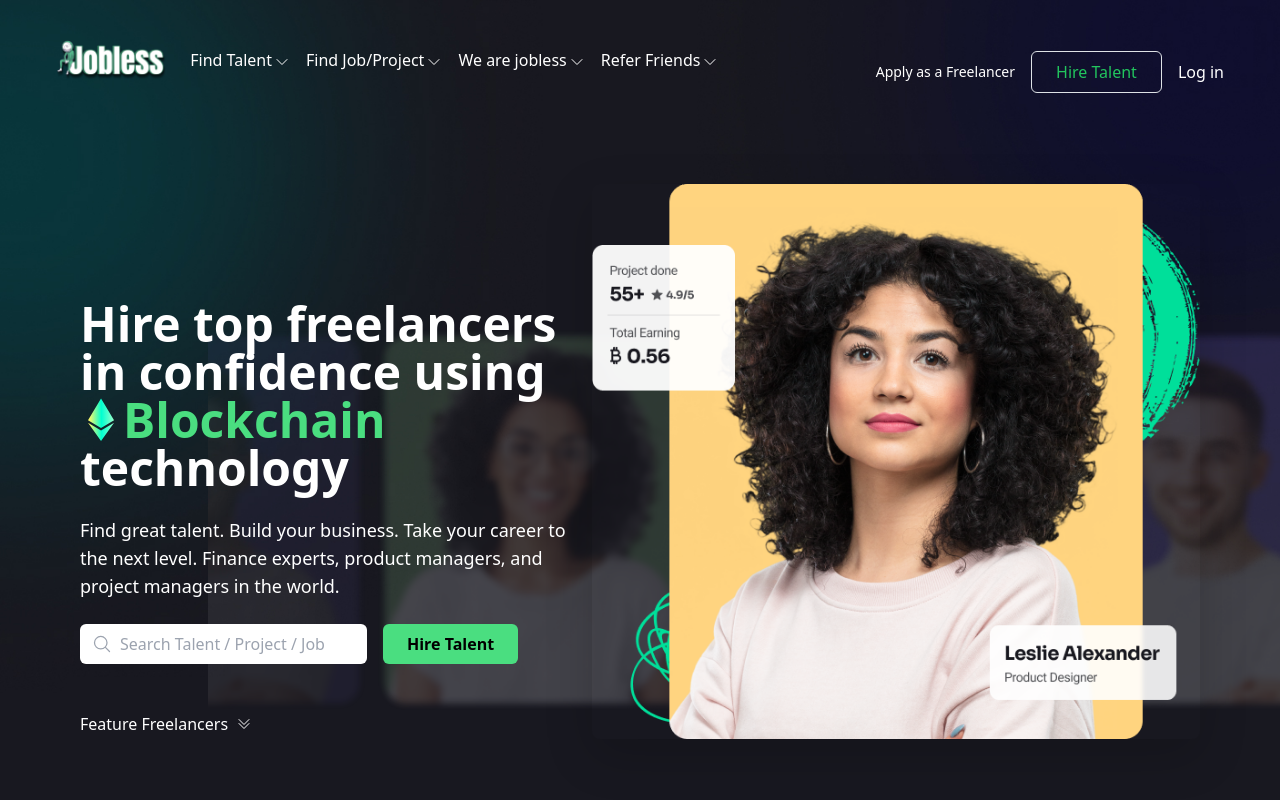
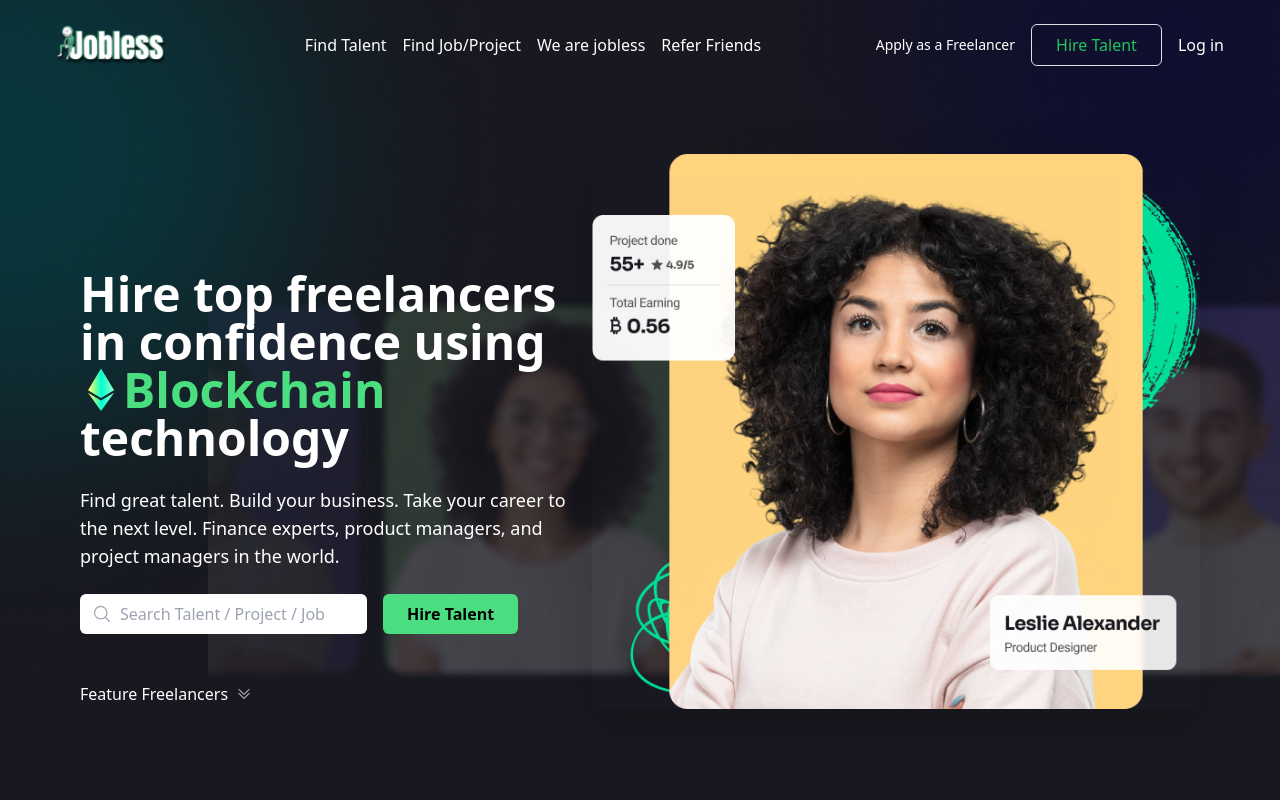
Before and after one commit to MahamMubashir/react-app, a React (Vite) app: page / in a window 1280 px wide. Shown: the top 800 px of the page. Built offline with nearby package versions, Linux system fonts and the light colour scheme.

Commit message:
Updated the code

```diff
--- a/src/components/Header.tsx
+++ b/src/components/Header.tsx
@@ -7,11 +7,9 @@
   return (
     <>
       <div className="p-4">
-        <div className="px-8 xl:mx-auto flex flex-col lg:flex-row justify-between items-center ">
-          {/* Logo and Navigation */}
-          <div className="flex flex-col lg:flex-row items-center w-full lg:w-auto">
-            {/* Logo */}
-            <div className="flex justify-between w-full lg:w-auto">
+        <div className="px-8 xl:mx-auto flex flex-col lg:flex-row justify-between items-center">
+          {/* Logo and Toggle Button */}
+          <div className="flex justify-between w-full lg:w-auto items-center">
             <img src={logo} alt="Jobless Logo" className="h-10 w-auto" />
             <button
               className="lg:hidden text-white focus:outline-none"
@@ -34,111 +32,94 @@
             </button>
           </div>
 
-            {/* Navigation Links */}
-            <div
-              className={`${
-                isOpen ? "block" : "hidden"
-              } lg:flex mt-4 mb-4 lg:mt-0 lg:ml-6 w-full lg:w-auto`}
-            >
+          {/* Navigation Links for Large Screens */}
+          <div className="hidden lg:flex  lg:ml-6 w-full lg:w-auto">
             <nav className="flex flex-col lg:flex-row md:space-x-4 w-full md:w-auto">
+              <a href="#" className="text-white no-underline">
+                Find Talent
+              </a>
+              <a href="#" className="text-white no-underline">
+                Find Job/Project
+              </a>
+              <a href="#" className="text-white no-underline">
+                We are jobless
+              </a>
+              <a href="#" className="text-white no-underline">
+                Refer Friends
+              </a>
+            </nav>
+          </div>
+
+          {/* Call to Action Buttons for Large Screens */}
+          <div className=" hidden lg:flex  justify-between items-center space-x-4">
+            <a href="#" className="text-white no-underline text-sm">
+              Apply as a Freelancer
+            </a>
             <a
               href="#"
-                  className="flex text-white no-underline items-center justify-between w-full md:w-auto"
+              className="px-4 py-2 text-green-500 rounded-md no-underline bg-transparent border-green-400 border rounded-full"
             >
-                  Find Talent
+              Hire Talent
+            </a>
+            <a href="#" className="text-white no-underline">
+              Log in
+            </a>
+          </div>
+        </div>
+
+        {/* Sidebar for Small Screens */}
+        <div
+          className={`fixed inset-0 bg-gray-900 bg-opacity-95 z-50 transform ${
+            isOpen ? "translate-x-0" : "translate-x-full"
+          } transition-transform lg:hidden`}
+        >
+          <div className="p-6 flex flex-col space-y-4">
+            <button
+              className="self-end text-white focus:outline-none"
+              onClick={() => setIsOpen(false)}
+            >
               <svg
                 xmlns="http://www.w3.org/2000/svg"
                 fill="none"
                 viewBox="0 0 24 24"
                 strokeWidth={1.5}
                 stroke="currentColor"
-                    className="ml-0.5 mt-1 size-4 stroke-white"
+                className="w-6 h-6"
               >
                 <path
                   strokeLinecap="round"
                   strokeLinejoin="round"
-                      d="m19.5 8.25-7.5 7.5-7.5-7.5"
+                  d="M6 18L18 6M6 6l12 12"
                 />
               </svg>
+            </button>
+
+            <nav className="flex flex-col space-y-4 text-white">
+              <a href="#" className="text-white no-underline">
+                Find Talent
               </a>
-                <a
-                  href="#"
-                  className="flex text-white no-underline items-center justify-between w-full md:w-auto"
-                >
+              <a href="#" className="text-white no-underline">
                 Find Job/Project
-                  <svg
-                    xmlns="http://www.w3.org/2000/svg"
-                    fill="none"
-                    viewBox="0 0 24 24"
-                    strokeWidth={1.5}
-                    stroke="currentColor"
-                    className="ml-0.5 mt-1 size-4 stroke-white"
-                  >
-                    <path
-                      strokeLinecap="round"
-                      strokeLinejoin="round"
-                      d="m19.5 8.25-7.5 7.5-7.5-7.5"
-                    />
-                  </svg>
               </a>
-                <a
-                  href="#"
-                  className="flex text-white no-underline items-center justify-between w-full md:w-auto"
-                >
+              <a href="#" className="text-white no-underline">
                 We are jobless
-                  <svg
-                    xmlns="http://www.w3.org/2000/svg"
-                    fill="none"
-                    viewBox="0 0 24 24"
-                    strokeWidth={1.5}
-                    stroke="currentColor"
-                    className="ml-0.5 mt-1 size-4 stroke-white"
-                  >
-                    <path
-                      strokeLinecap="round"
-                      strokeLinejoin="round"
-                      d="m19.5 8.25-7.5 7.5-7.5-7.5"
-                    />
-                  </svg>
               </a>
-                <a
-                  href="#"
-                  className="flex text-white no-underline items-center justify-between w-full md:w-auto"
-                >
+              <a href="#" className="text-white no-underline">
                 Refer Friends
-                  <svg
-                    xmlns="http://www.w3.org/2000/svg"
-                    fill="none"
-                    viewBox="0 0 24 24"
-                    strokeWidth={1.5}
-                    stroke="currentColor"
-                    className="ml-0.5 mt-1 size-4 stroke-white"
-                  >
-                    <path
-                      strokeLinecap="round"
-                      strokeLinejoin="round"
-                      d="m19.5 8.25-7.5 7.5-7.5-7.5"
-                    />
-                  </svg>
               </a>
             </nav>
-            </div>
-          </div>
 
-          {/* Call to Action Section */}
-          <div className="flex flex-col sm:flex-row items-center  space-y-2 sm:space-y-0 sm:space-x-4 md:ml-2.5 md:mt-0 mt-4">
-            <a href="#" className="flex text-white no-underline text-sm">
+            <div className="mt-6 flex flex-col space-y-4">
+              <a href="#" className="text-white no-underline">
                 Apply as a Freelancer
               </a>
-            <a
-              href="#"
-              className="px-4 py-2 flex text-green-500 rounded-md no-underline bg-transparent border-green-400 border rounded-full"
-            >
+              <a href="#" className="text-white no-underline">
                 Hire Talent
               </a>
-            <a href="#" className="flex text-white no-underline">
+              <a href="#" className="text-white no-underline">
                 Log in
               </a>
+            </div>
           </div>
         </div>
       </div>
--- a/src/output.css
+++ b/src/output.css
@@ -570,9 +570,9 @@
   }
 }
 
-@media (min-width: 1024px) {
+@media (min-width: 1025px) {
   .container {
-    max-width: 1024px;
+    max-width: 1025px;
   }
 }
 
@@ -608,12 +608,20 @@
   left: 0;
 }
 
+.fixed {
+  position: fixed;
+}
+
 .absolute {
   position: absolute;
 }
 
 .relative {
   position: relative;
+}
+
+.inset-0 {
+  inset: 0px;
 }
 
 .inset-52 {
@@ -682,6 +690,10 @@
   z-index: 10;
 }
 
+.z-50 {
+  z-index: 50;
+}
+
 .mx-2 {
   margin-left: 0.5rem;
   margin-right: 0.5rem;
@@ -717,10 +729,6 @@
   margin-bottom: 2rem;
 }
 
-.ml-0\.5 {
-  margin-left: 0.125rem;
-}
-
 .ml-4 {
   margin-left: 1rem;
 }
@@ -864,6 +872,16 @@
 
 .-translate-y-1\/2 {
   --tw-translate-y: -50%;
+  transform: translate(var(--tw-translate-x), var(--tw-translate-y)) rotate(var(--tw-rotate)) skewX(var(--tw-skew-x)) skewY(var(--tw-skew-y)) scaleX(var(--tw-scale-x)) scaleY(var(--tw-scale-y));
+}
+
+.translate-x-0 {
+  --tw-translate-x: 0px;
+  transform: translate(var(--tw-translate-x), var(--tw-translate-y)) rotate(var(--tw-rotate)) skewX(var(--tw-skew-x)) skewY(var(--tw-skew-y)) scaleX(var(--tw-scale-x)) scaleY(var(--tw-scale-y));
+}
+
+.translate-x-full {
+  --tw-translate-x: 100%;
   transform: translate(var(--tw-translate-x), var(--tw-translate-y)) rotate(var(--tw-rotate)) skewX(var(--tw-skew-x)) skewY(var(--tw-skew-y)) scaleX(var(--tw-scale-x)) scaleY(var(--tw-scale-y));
 }
 
@@ -973,6 +991,10 @@
   margin-bottom: calc(2rem * var(--tw-space-y-reverse));
 }
 
+.self-end {
+  align-self: flex-end;
+}
+
 .overflow-hidden {
   overflow: hidden;
 }
@@ -1130,6 +1152,10 @@
 .bg-white {
   --tw-bg-opacity: 1;
   background-color: rgb(255 255 255 / var(--tw-bg-opacity, 1));
+}
+
+.bg-opacity-95 {
+  --tw-bg-opacity: 0.95;
 }
 
 .bg-\[url\(\'\/src\/assets\/blurimages\.png\'\)\] {
@@ -1200,10 +1226,6 @@
   background-repeat: no-repeat;
 }
 
-.stroke-white {
-  stroke: #fff;
-}
-
 .object-cover {
   -o-object-fit: cover;
      object-fit: cover;
@@ -1227,6 +1249,10 @@
 
 .p-4 {
   padding: 1rem;
+}
+
+.p-6 {
+  padding: 1.5rem;
 }
 
 .p-8 {
@@ -1447,13 +1473,19 @@
   outline-color: #e5e7eb;
 }
 
+.transition-transform {
+  transition-property: transform;
+  transition-timing-function: cubic-bezier(0.4, 0, 0.2, 1);
+  transition-duration: 150ms;
+}
+
 @media (min-width: 768px) {
   .md\:aspect-h-10 {
     --tw-aspect-h: 10;
   }
 }
 
-@media (min-width: 1024px) {
+@media (min-width: 1025px) {
   .lg\:aspect-h-16 {
     --tw-aspect-h: 16;
   }
@@ -1525,14 +1557,6 @@
     margin-bottom: 1.5rem;
   }
 
-  .md\:ml-2\.5 {
-    margin-left: 0.625rem;
-  }
-
-  .md\:mt-0 {
-    margin-top: 0px;
-  }
-
   .md\:w-40 {
     width: 10rem;
   }
@@ -1596,13 +1620,9 @@
   }
 }
 
-@media (min-width: 1024px) {
+@media (min-width: 1025px) {
   .lg\:ml-6 {
     margin-left: 1.5rem;
-  }
-
-  .lg\:mt-0 {
-    margin-top: 0px;
   }
 
   .lg\:mt-16 {
```
Also changed, not shown: tailwind.config.js (+7 -0 lines). Lines whose indentation alone changed are shown as unchanged.
